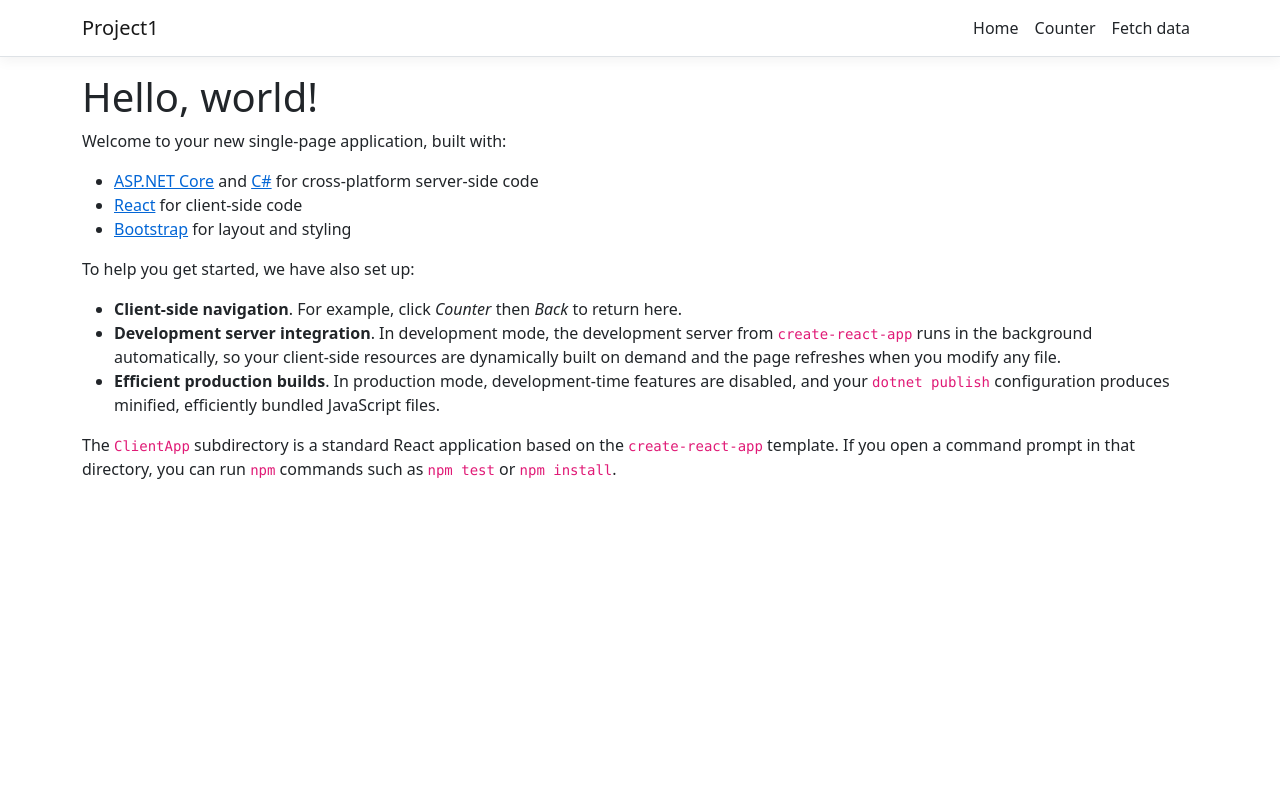
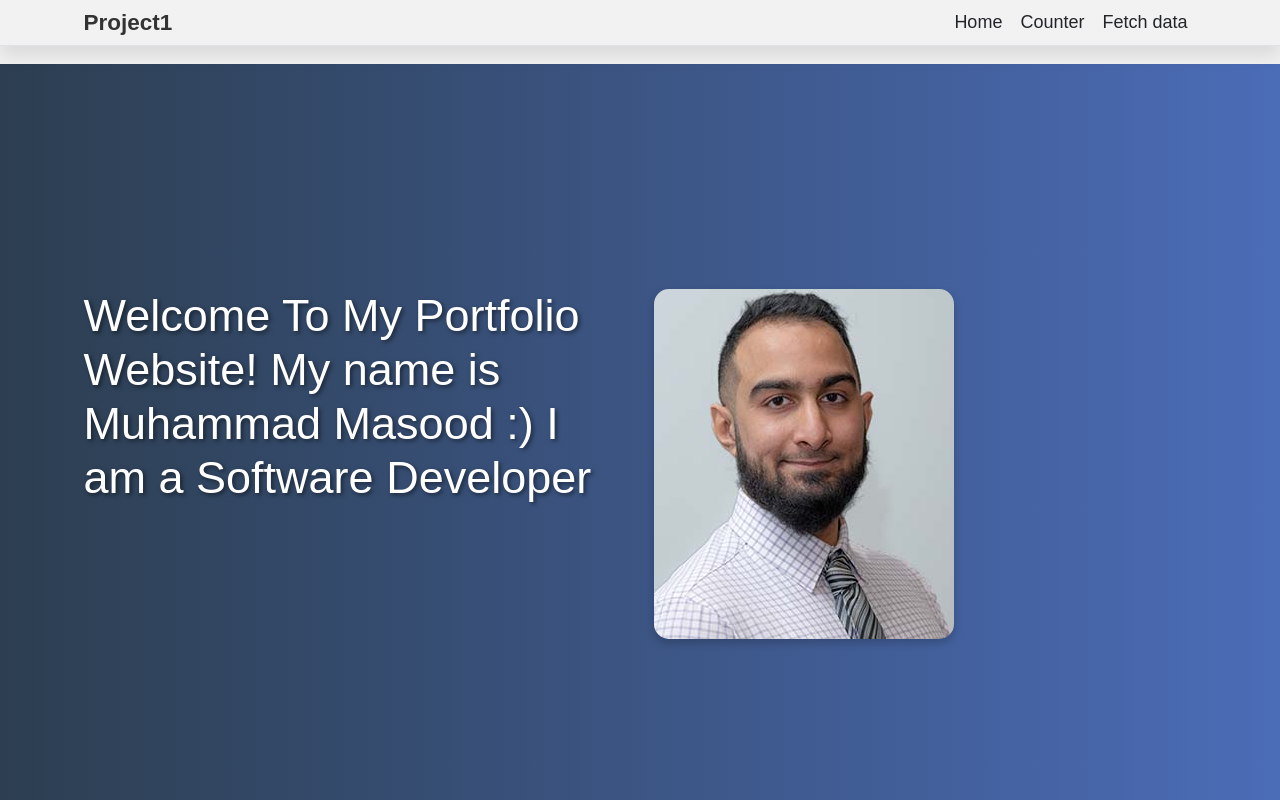
Before and after one commit to Shahmir1000/Portfolio, a React (Create React App) app in the folder Project1/ClientApp/: page / in a window 1280 px wide. Shown: the top 800 px of the page. Built offline with nearby package versions, Linux system fonts and the light colour scheme.

Commit message:
HomePage updates

```diff
--- a/Project1/ClientApp/src/AppRoutes.js
+++ b/Project1/ClientApp/src/AppRoutes.js
@@ -1,6 +1,6 @@
 import { Counter } from "./components/Counter";
 import { FetchData } from "./components/FetchData";
-import { Home } from "./components/Home";
+import { Home } from "./components/Home/Home";
 
 const AppRoutes = [
   {
--- a/Project1/ClientApp/src/components/Home.js
+++ /dev/null
@@ -1,26 +0,0 @@
-import React, { Component } from 'react';
-
-export class Home extends Component {
-  static displayName = Home.name;
-
-  render() {
-    return (
-      <div>
-        <h1>Hello, world!</h1>
-        <p>Welcome to your new single-page application, built with:</p>
-        <ul>
-          <li><a href='https://get.asp.net/'>ASP.NET Core</a> and <a href='https://msdn.microsoft.com/en-us/library/67ef8sbd.aspx'>C#</a> for cross-platform server-side code</li>
-          <li><a href='https://facebook.github.io/react/'>React</a> for client-side code</li>
-          <li><a href='http://getbootstrap.com/'>Bootstrap</a> for layout and styling</li>
-        </ul>
-        <p>To help you get started, we have also set up:</p>
-        <ul>
-          <li><strong>Client-side navigation</strong>. For example, click <em>Counter</em> then <em>Back</em> to return here.</li>
-          <li><strong>Development server integration</strong>. In development mode, the development server from <code>create-react-app</code> runs in the background automatically, so your client-side resources are dynamically built on demand and the page refreshes when you modify any file.</li>
-          <li><strong>Efficient production builds</strong>. In production mode, development-time features are disabled, and your <code>dotnet publish</code> configuration produces minified, efficiently bundled JavaScript files.</li>
-        </ul>
-        <p>The <code>ClientApp</code> subdirectory is a standard React application based on the <code>create-react-app</code> template. If you open a command prompt in that directory, you can run <code>npm</code> commands such as <code>npm test</code> or <code>npm install</code>.</p>
-      </div>
-    );
-  }
-}
--- /dev/null
+++ b/Project1/ClientApp/src/components/Home/Home.js
@@ -0,0 +1,31 @@
+import React, { Component } from 'react';
+import './Home.css';
+import LandingPage from '../LandingPage/LandingPage';
+import { Container } from 'reactstrap';
+export class Home extends Component {
+  static displayName = Home.name;
+
+  render() {
+    return (
+      <div>
+        <LandingPage />
+        <Container>
+          <h1>Hello, world!</h1>
+          <p>Welcome to your new single-page application, built with:</p>
+          <ul>
+            <li><a href='https://get.asp.net/'>ASP.NET Core</a> and <a href='https://msdn.microsoft.com/en-us/library/67ef8sbd.aspx'>C#</a> for cross-platform server-side code</li>
+            <li><a href='https://facebook.github.io/react/'>React</a> for client-side code</li>
+            <li><a href='http://getbootstrap.com/'>Bootstrap</a> for layout and styling</li>
+          </ul>
+          <p>To help you get started, we have also set up:</p>
+          <ul>
+            <li><strong>Client-side navigation</strong>. For example, click <em>Counter</em> then <em>Back</em> to return here.</li>
+            <li><strong>Development server integration</strong>. In development mode, the development server from <code>create-react-app</code> runs in the background automatically, so your client-side resources are dynamically built on demand and the page refreshes when you modify any file.</li>
+            <li><strong>Efficient production builds</strong>. In production mode, development-time features are disabled, and your <code>dotnet publish</code> configuration produces minified, efficiently bundled JavaScript files.</li>
+          </ul>
+          <p>The <code>ClientApp</code> subdirectory is a standard React application based on the <code>create-react-app</code> template. If you open a command prompt in that directory, you can run <code>npm</code> commands such as <code>npm test</code> or <code>npm install</code>.</p>
+        </Container>
+      </div>
+    );
+  }
+}
--- /dev/null
+++ b/Project1/ClientApp/src/components/LandingPage/LandingPage.css
@@ -0,0 +1,24 @@
+.portfolio-image {
+    max-width: 80%; /* Adjust as needed */
+    height: auto;
+    border-radius: 15px; /* Rounded corners */
+    box-shadow: 0 4px 8px 0 rgba(0, 0, 0, 0.2); /* Shadow for depth */
+    transition: transform 0.3s ease-in-out, box-shadow 0.3s ease-in-out; /* Smooth transition for hover effect */
+}
+
+.portfolio-image:hover {
+    transform: scale(1.05); /* Slightly enlarges the image on hover */
+    box-shadow: 0 8px 16px 0 rgba(0, 0, 0, 0.2); /* Increases shadow on hover */
+}
+
+.landing-container {
+    display: flex;
+    justify-content: center;
+    align-items: center;
+    height: 100vh; /* Full viewport height */
+    background: linear-gradient(to right, #2c3e50, #4b6cb7); /* Black gradient background */
+    color: white; /* Text color */
+    text-shadow: 2px 2px 4px rgba(0, 0, 0, 0.5); /* Text shadow for better readability */
+    margin: 0;
+    padding: 0;
+}
--- /dev/null
+++ b/Project1/ClientApp/src/components/LandingPage/LandingPage.js
@@ -0,0 +1,29 @@
+// LandingPage.js
+import React from 'react';
+import './LandingPage.css'; // Assuming you have a CSS file for styles
+import ShahmirImage from '../../Assets/ShahmirWFCU.jfif';
+import { Container, Col, Row } from 'reactstrap';
+
+function LandingPage() {
+  return (
+    <div className="landing-container">
+        <Container>
+            <Row>
+
+                <Col className='col-6'>
+                    <h1>Welcome To My Portfolio Website! My name is Muhammad Masood :) I am a Software Developer</h1>
+
+                </Col>
+                <Col className='col-6'>
+
+                    <img src={ShahmirImage} alt="Portfolio" className="portfolio-image"/>
+                    {/* You can add more content here */}
+                </Col>
+            </Row>
+
+        </Container>
+    </div>
+  );
+}
+
+export default LandingPage;
--- a/Project1/ClientApp/src/components/Layout.js
+++ b/Project1/ClientApp/src/components/Layout.js
@@ -9,9 +9,9 @@ export class Layout extends Component {
     return (
       <div>
         <NavMenu />
-        <Container>
+        <>
           {this.props.children}
-        </Container>
+        </>
       </div>
     );
   }
--- a/Project1/ClientApp/src/components/NavMenu.css
+++ b/Project1/ClientApp/src/components/NavMenu.css
@@ -1,3 +1,16 @@
+.navbar-brand {
+  white-space: normal;
+  text-align: center;
+  word-break: break-all;
+  color: #333; /* Change the color as per your preference */
+  font-weight: bold; /* Makes the brand name more prominent */
+  padding: 5px 0; /* Adds padding for better spacing */
+}
+.navbar{
+  margin: 0;
+  padding: 0;
+}
+
 a.navbar-brand {
   white-space: normal;
   text-align: center;
@@ -7,12 +20,37 @@ a.navbar-brand {
 html {
   font-size: 14px;
 }
+
+@media (min-width: 576px) {
+  html {
+    font-size: 15px;
+  }
+}
+
 @media (min-width: 768px) {
   html {
     font-size: 16px;
   }
 }
 
+@media (min-width: 992px) {
+  html {
+    font-size: 17px;
+  }
+}
+
+@media (min-width: 1200px) {
+  html {
+    font-size: 18px;
+  }
+}
+
+
 .box-shadow {
-  box-shadow: 0 .25rem .75rem rgba(0, 0, 0, .05);
+  box-shadow: 0 .5rem 1rem rgba(0, 0, 0, .1); /* More pronounced shadow */
+  transition: box-shadow .3s ease-in-out; /* Smooth transition on hover */
 }
+
+.box-shadow:hover {
+  box-shadow: 0 .75rem 1.5rem rgba(0, 0, 0, .15); /* Increased shadow on hover */
+}
--- a/Project1/ClientApp/src/custom.css
+++ b/Project1/ClientApp/src/custom.css
@@ -12,3 +12,19 @@ code {
   background-color: #1b6ec2;
   border-color: #1861ac;
 }
+
+/* Additional styling for overall page */
+body, html {
+  margin: 0;
+  padding: 0;
+  font-family: 'Arial', sans-serif; /* Change as per your preference */
+  background: linear-gradient(to bottom, #f2f2f2, #d9d9d9); /* Light gray gradient */
+  color: #333; /* Darker text for better readability */
+}
+
+/* Ensures that the body takes up at least the full height of the viewport */
+body {
+  min-height: 100vh;
+  display: flex;
+  flex-direction: column;
+}
```
Also changed, not shown: Project1/ClientApp/src/Assets/ShahmirWFCU.jfif (added), Project1/ClientApp/src/Assets/ShahmirWFCU.jpg (added), Project1/ClientApp/src/components/Home/Home.css (added).
